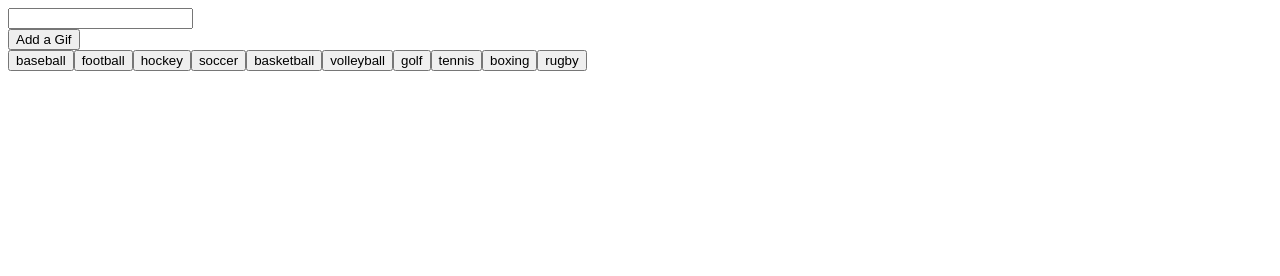
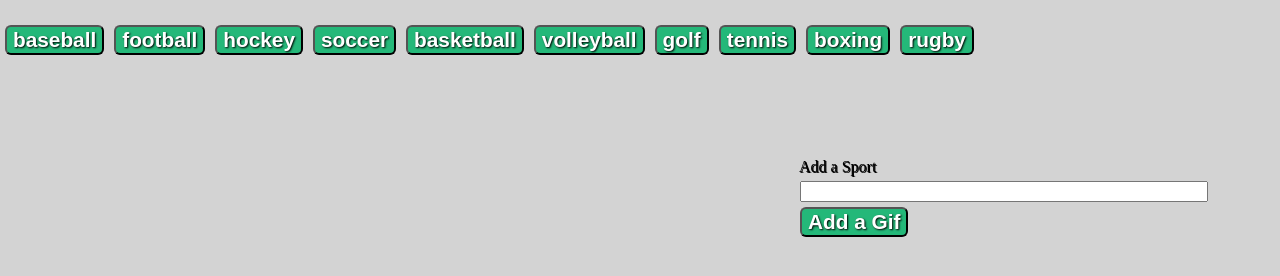
Before and after one commit to wesvanduine/GIPHY-API, a plain HTML site: page index.html in a window 1280 px wide. Drawn offline with nearby package versions, Linux system fonts and the light colour scheme.

Commit message:
final changes

```diff
--- /dev/null
+++ b/assets/css/reset.css
@@ -0,0 +1,137 @@
+/* http://meyerweb.com/eric/tools/css/reset/
+   v2.0 | 20110126
+   License: none (public domain)
+*/
+
+html,
+body,
+div,
+span,
+applet,
+object,
+iframe,
+h1,
+h2,
+h3,
+h4,
+h5,
+h6,
+p,
+blockquote,
+pre,
+a,
+abbr,
+acronym,
+address,
+big,
+cite,
+code,
+del,
+dfn,
+em,
+img,
+ins,
+kbd,
+q,
+s,
+samp,
+small,
+strike,
+strong,
+sub,
+sup,
+tt,
+var,
+b,
+u,
+i,
+center,
+dl,
+dt,
+dd,
+ol,
+ul,
+li,
+fieldset,
+form,
+label,
+legend,
+table,
+caption,
+tbody,
+tfoot,
+thead,
+tr,
+th,
+td,
+article,
+aside,
+canvas,
+details,
+embed,
+figure,
+figcaption,
+footer,
+header,
+hgroup,
+menu,
+nav,
+output,
+ruby,
+section,
+summary,
+time,
+mark,
+audio,
+video {
+    margin: 0;
+    padding: 0;
+    border: 0;
+    font-size: 100%;
+    font: inherit;
+    vertical-align: baseline;
+}
+
+
+/* HTML5 display-role reset for older browsers */
+
+article,
+aside,
+details,
+figcaption,
+figure,
+footer,
+header,
+hgroup,
+menu,
+nav,
+section {
+    display: block;
+}
+
+body {
+    line-height: 1;
+}
+
+ol,
+ul {
+    list-style: none;
+}
+
+blockquote,
+q {
+    quotes: none;
+}
+
+blockquote:before,
+blockquote:after,
+q:before,
+q:after {
+    content: '';
+    content: none;
+}
+
+table {
+    border-collapse: collapse;
+    border-spacing: 0;
+}
--- /dev/null
+++ b/assets/css/style.css
@@ -0,0 +1,61 @@
+    body {
+        background-color: #d3d3d3;
+    }
+
+    .wrapper {
+        width: 1300px;
+        margin-left: auto;
+        margin-right: auto;
+    }
+
+    .buttons button {
+        color: white;
+        background-color: #24b879;
+        font-weight: bold;
+        font-size: 1.3em;
+        margin: 5px;
+        margin-top: 25px;
+        cursor: pointer;
+        text-shadow: 1px 1px 2px #000;
+        border-radius: 6px;
+    }
+
+    #gif-form {
+        margin-top: 100px;
+        display: block;
+        float: right;
+        width: 500px;
+    }
+
+    #gif-input {
+        width: 400px;
+        margin-top: 5px;
+    }
+
+    h2 {
+        font-size: 5em;
+        text-shadow: -1px -1px;
+    }
+
+    .gif-div {
+        border: none;
+        float: left;
+        margin: 5px;
+        display: inline;
+    }
+
+    .GIF {
+        margin-top: 100px;
+        width: 60%;
+    }
+
+    #add-gif {
+        color: white;
+        background-color: #24b879;
+        font-weight: bold;
+        font-size: 1.3em;
+        margin-top: 5px;
+        cursor: pointer;
+        text-shadow: 1px 1px 2px #000;
+        border-radius: 6px;
+    }
--- a/assets/javascript/app.js
+++ b/assets/javascript/app.js
@@ -63,7 +63,7 @@ function GIFAssign() {
                 imageGIF.attr("src", response.data[i].images.downsized.url)
                 imageGIF.addClass("gif");
                 gifDiv.append(imageGIF);
-                gifDiv.append(pRating);
+                gifDiv.prepend(pRating);
                 $(".GIF").append(gifDiv);
             };
 
--- a/index.html
+++ b/index.html
@@ -4,20 +4,23 @@
 <head>
     <meta charset="utf-8">
     <title>GifTastic</title>
+    <link rel="stylesheet" type="text/css" href="assets\css\style.css">
+    <link rel="stylesheet" type="text/css" href="assets\css\reset.css">
     <script src="https://code.jquery.com/jquery-3.2.1.js" integrity="sha256-DZAnKJ/6XZ9si04Hgrsxu/8s717jcIzLy3oi35EouyE=" crossorigin="anonymous"></script>
 </head>
 
 <body>
     <div class="wrapper">
         <main>
+            <div class="buttons"></div>
             <form id="gif-form">
+                <h2>Add a Sport</h2>
                 <input type="text" id="gif-input">
                 <br>
                 <input id="add-gif" type="submit" value="Add a Gif">
             </form>
-            <div class="buttons"></div>
-            <div class="GIF"></div>
         </main>
+        <div class="GIF"></div>
     </div>
     <script src="assets/javascript/app.js" type="text/javascript"></script>
 </body>
```
